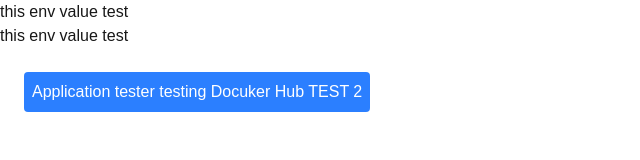
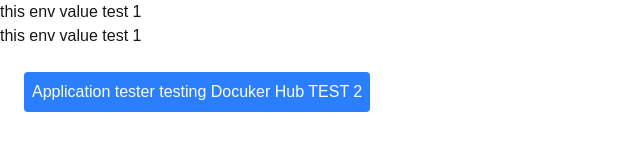
Before and after one commit to vinayak-inops/test-frontend, a Next.js app: page / in a window 1280 px wide. Shown: the top 160 px of the page, without its empty margins (0-640 px from the left). Built offline with nearby package versions, Linux system fonts and the light colour scheme.

Commit message:
test 3 docker update .env

```diff
--- a/app/page.tsx
+++ b/app/page.tsx
@@ -4,8 +4,8 @@
 export default function Home() {
 
   return <div>
-    <p>{process.env.NEXT_PUBLIC_APP_NAME} this env value test</p>
-    <p>{process.env.NEXT_PUBLIC_ENV} this env value test</p>
+    <p>{process.env.NEXT_PUBLIC_APP_NAME} this env value test 1</p>
+    <p>{process.env.NEXT_PUBLIC_ENV} this env value test 1</p>
     <TestPage />
   </div>;
 }
```
Also changed, not shown: 1 other file (tests, documents, lock files or other folders).
